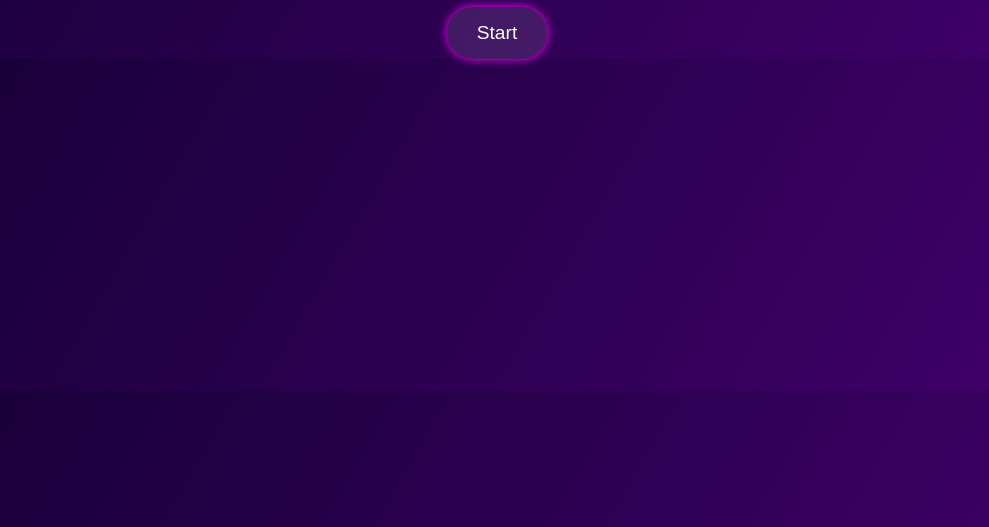
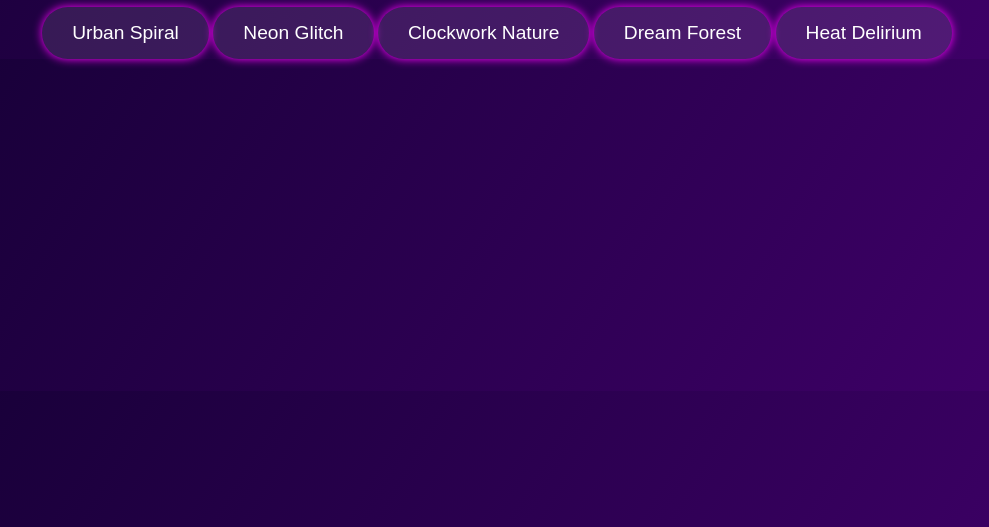
Before and after one commit to QQSuperDogGaming/Fever-Beats, a plain HTML site: page index.html in a window 1280 px wide. Shown: the part 273-800 px from the top of the page, without its empty margins (143-1132 px from the left). Drawn offline with Linux system fonts and the light colour scheme.

Commit message:
Update index.html

```diff
--- a/index.html
+++ b/index.html
@@ -7,9 +7,16 @@
   <link rel="stylesheet" href="style.css" />
 </head>
 <body>
+
   <div id="menu">
     <h1>FEVER BEATS</h1>
-    <button id="startBtn">Start</button>
+    <div id="track-list">
+      <button data-track="dystopia">Urban Spiral</button>
+      <button data-track="surreal">Neon Glitch</button>
+      <button data-track="cirrus">Clockwork Nature</button>
+      <button data-track="forest">Dream Forest</button>
+      <button data-track="fever">Heat Delirium</button>
+    </div>
   </div>
 
   <div id="game" class="hidden">
```
